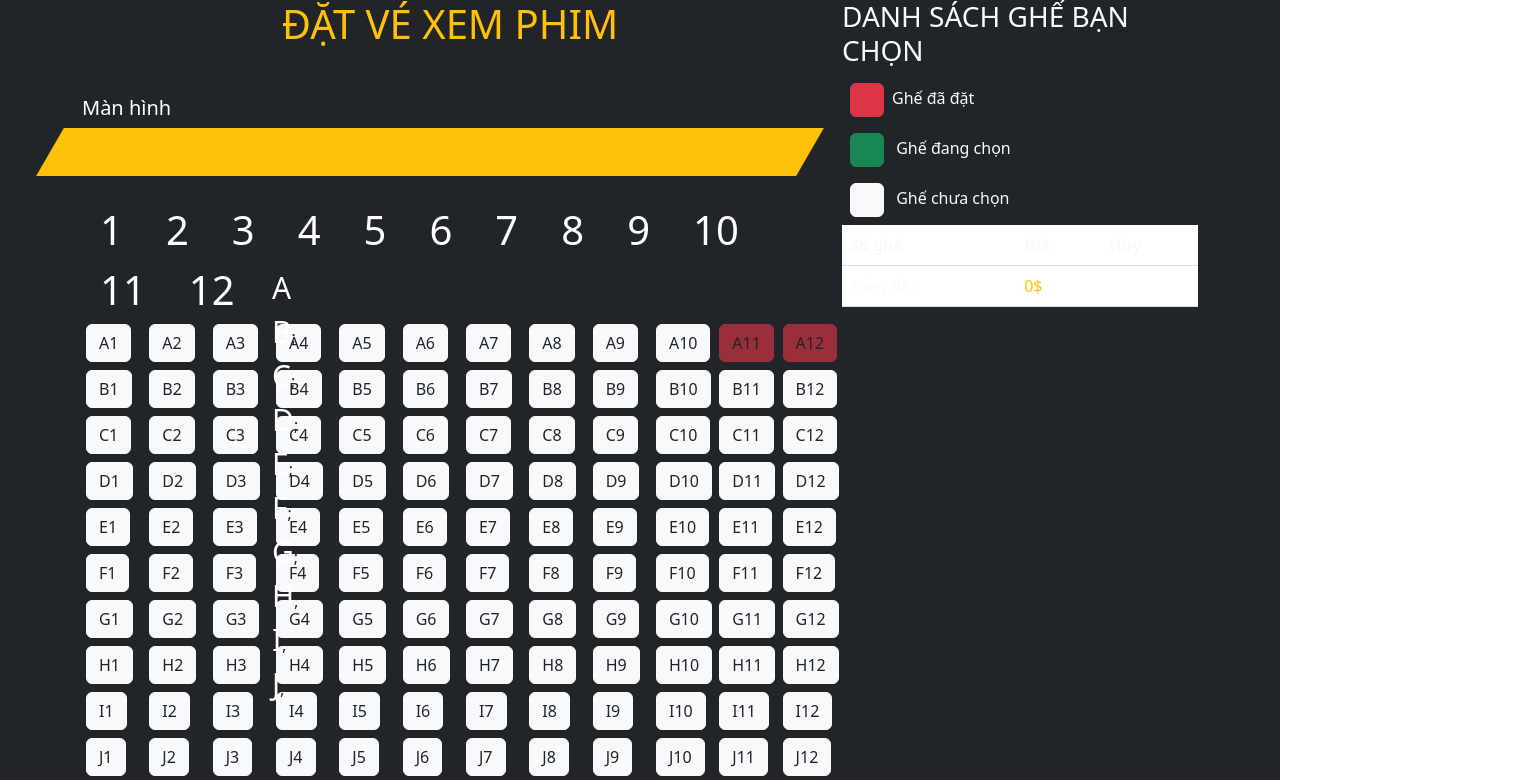
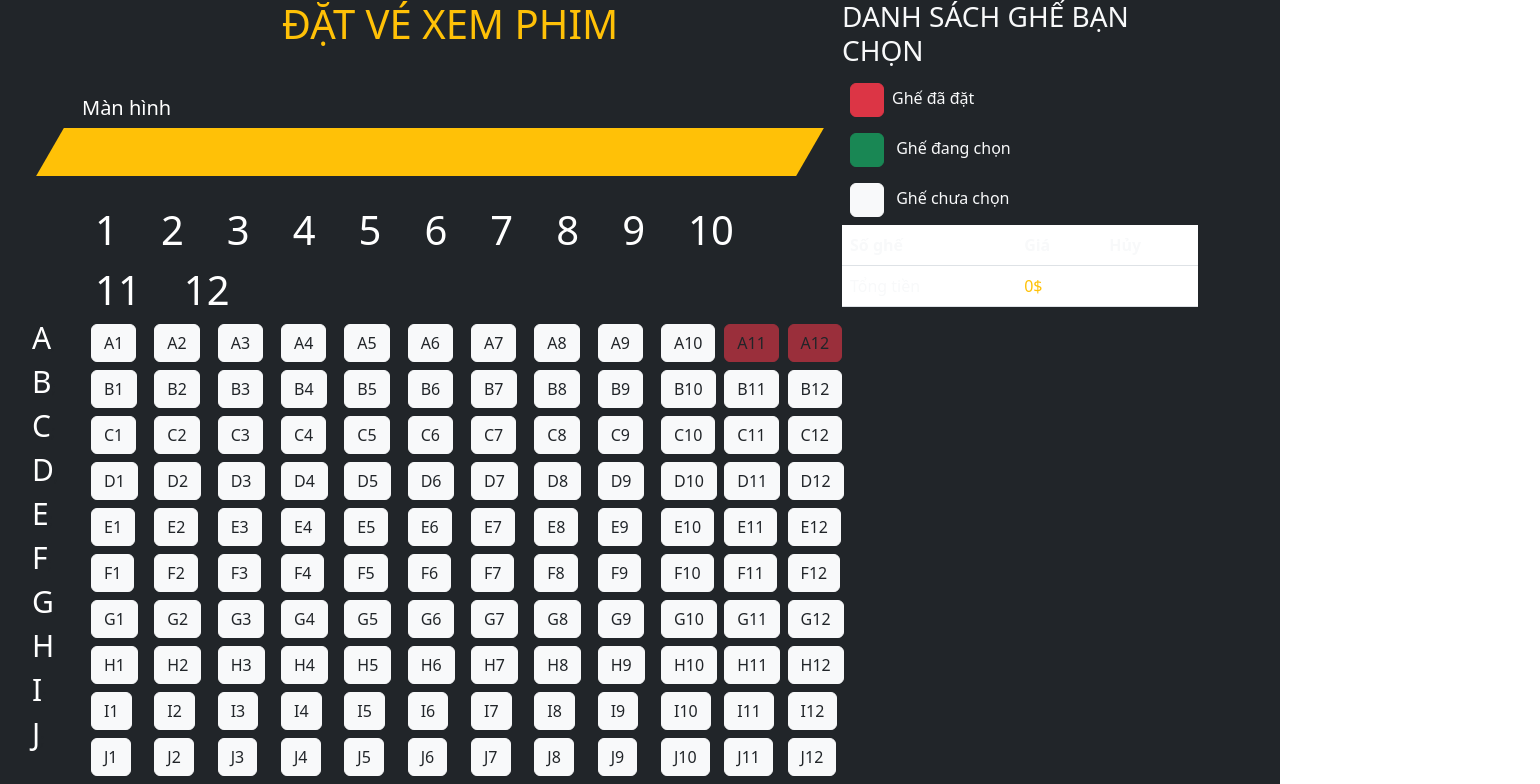
Before and after one commit to nguyentay52636/BT_REACJS, a React (Create React App) app: page / in a window 1280 px wide. Shown: the top 784 px of the page, 1540 px wide, since content can reach past the window. Built offline with nearby package versions, Linux system fonts and the light colour scheme.

Commit message:
fix layout 2

```diff
--- a/src/MovieTicket/Style.css
+++ b/src/MovieTicket/Style.css
@@ -54,7 +54,9 @@ margin-left: 25px;
 
 }
 .numberList {
-    margin-left:-15px;
+    margin-left:-20px;
+
+    position: relative;
 }
 .row h5 {
     display:inline-block;
@@ -67,19 +69,17 @@ margin-left:-25px !important ;
 }
 .col__number {
 
-position: absolute;
-left :260px ;
-top: 250px;
-padding: 20px 0 ;
+position: relative;
+left: -50px;
 
 }
 .listCol h5 {
     font-size: 30px;
 }
 
-/* .col-1{
+.col-1{
 position: relative;
 bottom:
-300px;
-left:100px;
-} */
+440px;
+left:5px;
+}
```
